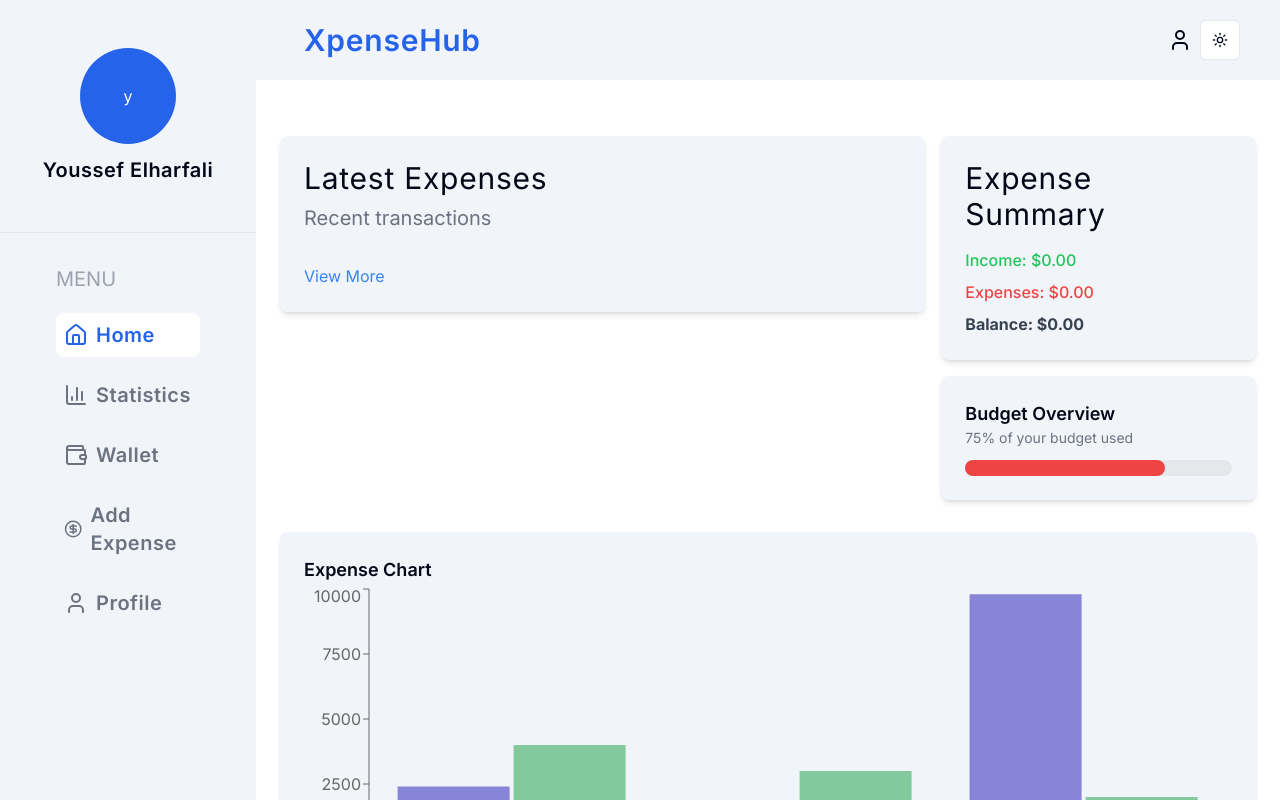
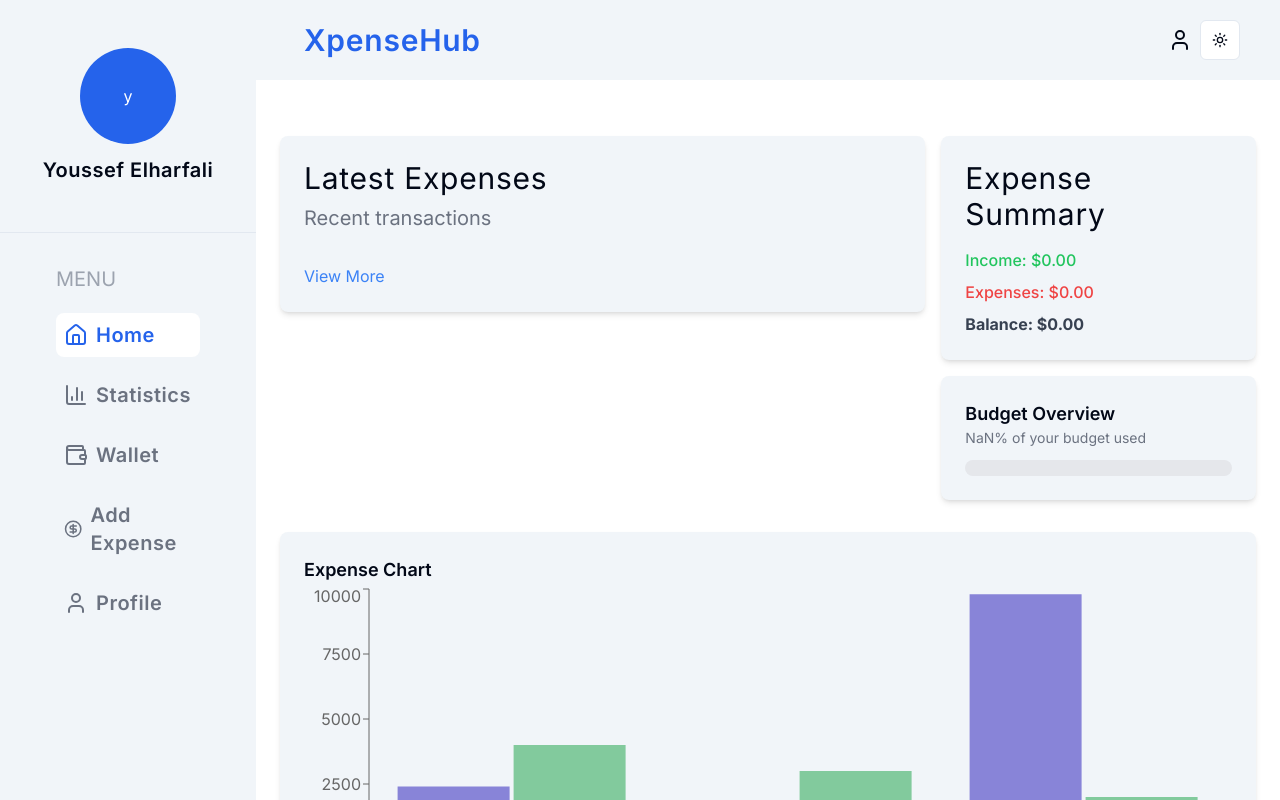
Before and after one commit to Elharfali8/project-3-expense-tracker, a Next.js app: page /dashboard in a window 1280 px wide. Shown: the top 800 px of the page. Built offline with nearby package versions, Linux system fonts and the light colour scheme.

Commit message:
Dahsboard page : Calc budget overview

```diff
--- a/app/(dashboard)/dashboard/page.jsx
+++ b/app/(dashboard)/dashboard/page.jsx
@@ -16,6 +16,8 @@ const DashboardPage = () => {
   const balance = totalBalance - totalExpenses
 
 
+
+
   return (
     <div className=''>
       <div className='grid xl:grid-cols-6 gap-4'>
@@ -28,7 +30,10 @@ const DashboardPage = () => {
             totalExpenses={totalExpenses}
             balance={balance}
           />
-          <BudgetOverview />
+          <BudgetOverview
+            totalBalance={totalBalance}
+            totalExpenses={totalExpenses}
+          />
         </div>
       </div>
       <div className='mt-6 lg:mt-8'>
--- a/components/BudgetOverview.jsx
+++ b/components/BudgetOverview.jsx
@@ -1,12 +1,24 @@
-import React from "react";
+'use client'
 
-const BudgetOverview = () => {
+import { calcBudgetOverview } from "@/features/wallet/walletSlice";
+import React, { useEffect } from "react";
+import { useDispatch, useSelector } from "react-redux";
+
+const BudgetOverview = ({ totalBalance, totalExpenses, }) => {
+  const {budget} = useSelector((store) => store.wallet)
+  const dispatch = useDispatch()
+
+
+  useEffect(() => {
+        dispatch(calcBudgetOverview({income: totalBalance, expenses: totalExpenses}))
+    }, [totalBalance, totalExpenses])
+
   return (
     <div className="bg-muted p-6 rounded-lg shadow-md">
       <h3 className="text-lg font-semibold">Budget Overview</h3>
-      <p className="text-sm text-gray-500">75% of your budget used</p>
+      <p className="text-sm text-gray-500">{budget}% of your budget used</p>
       <div className="w-full bg-gray-200 h-4 rounded-full mt-3">
-        <div className="bg-red-500 h-4 rounded-full" style={{ width: "75%" }}></div>
+        <div className="bg-red-500 h-4 rounded-full" style={{ width: `${budget}%` }}></div>
       </div>
     </div>
   );
--- a/features/wallet/walletSlice.js
+++ b/features/wallet/walletSlice.js
@@ -5,7 +5,8 @@ import { v4 as uuidv4 } from 'uuid';
 
 const initialState = {
     wallets: getWalletFromLocalStorage() || [],
-    transactions: ['deposit', 'withdraw']
+    transactions: ['deposit', 'withdraw'],
+    budget: 0,
 }
 
 const walletSlice = createSlice({
@@ -44,10 +45,15 @@ const walletSlice = createSlice({
 
             addWalletToLocalStorage(state.wallets);
             toast.success("Transaction successful");
+        },
+        calcBudgetOverview: (state, { payload }) => {
+            const { income, expenses } = payload
+            const calc = (Number(expenses) / Number(income)) * 100
+            state.budget = calc.toFixed(2)
         }
     }
 })
 
-export const {addWallet,handleTransaction} = walletSlice.actions
+export const {addWallet,handleTransaction, calcBudgetOverview} = walletSlice.actions
 
 export default walletSlice.reducer
```
